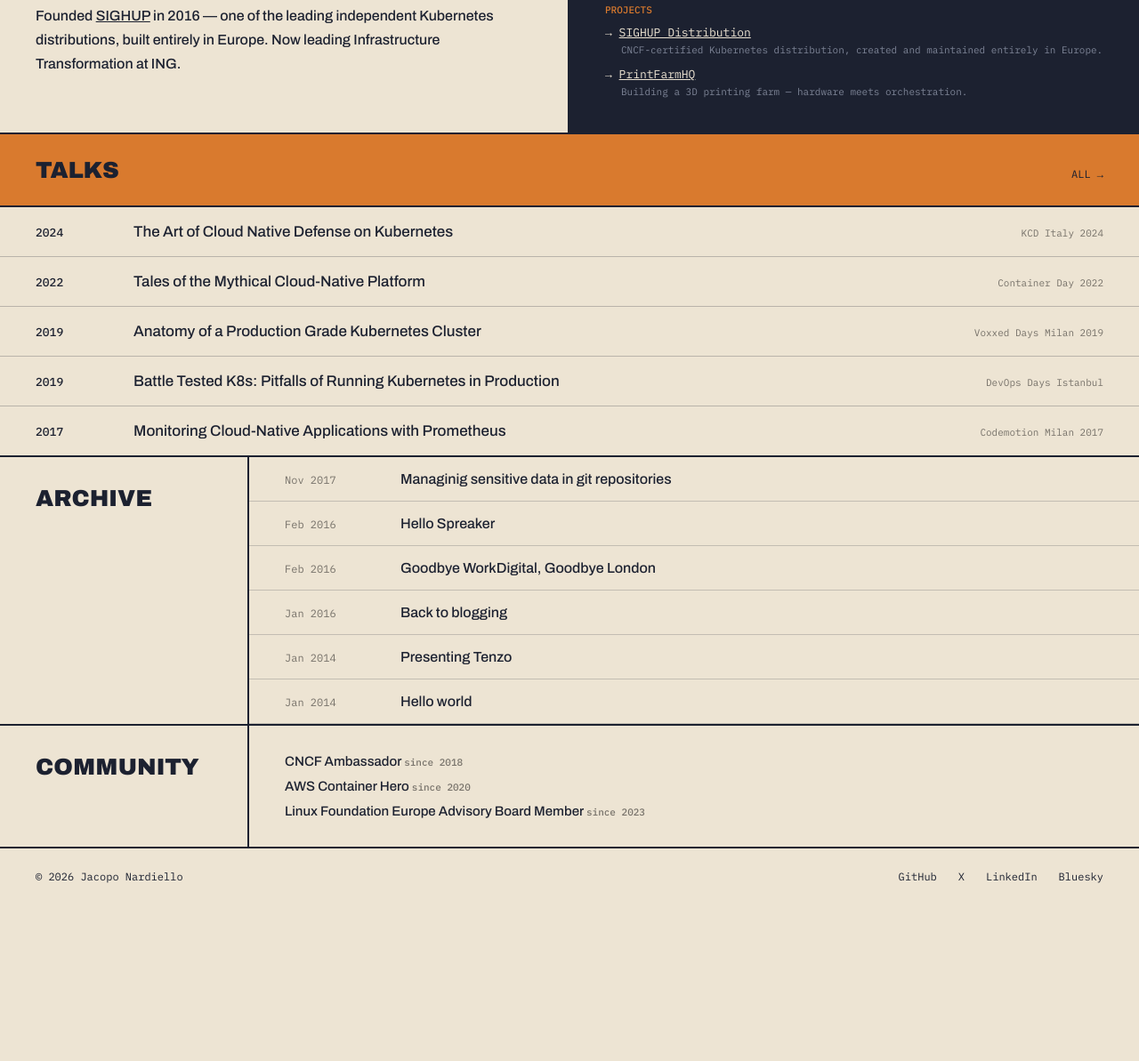
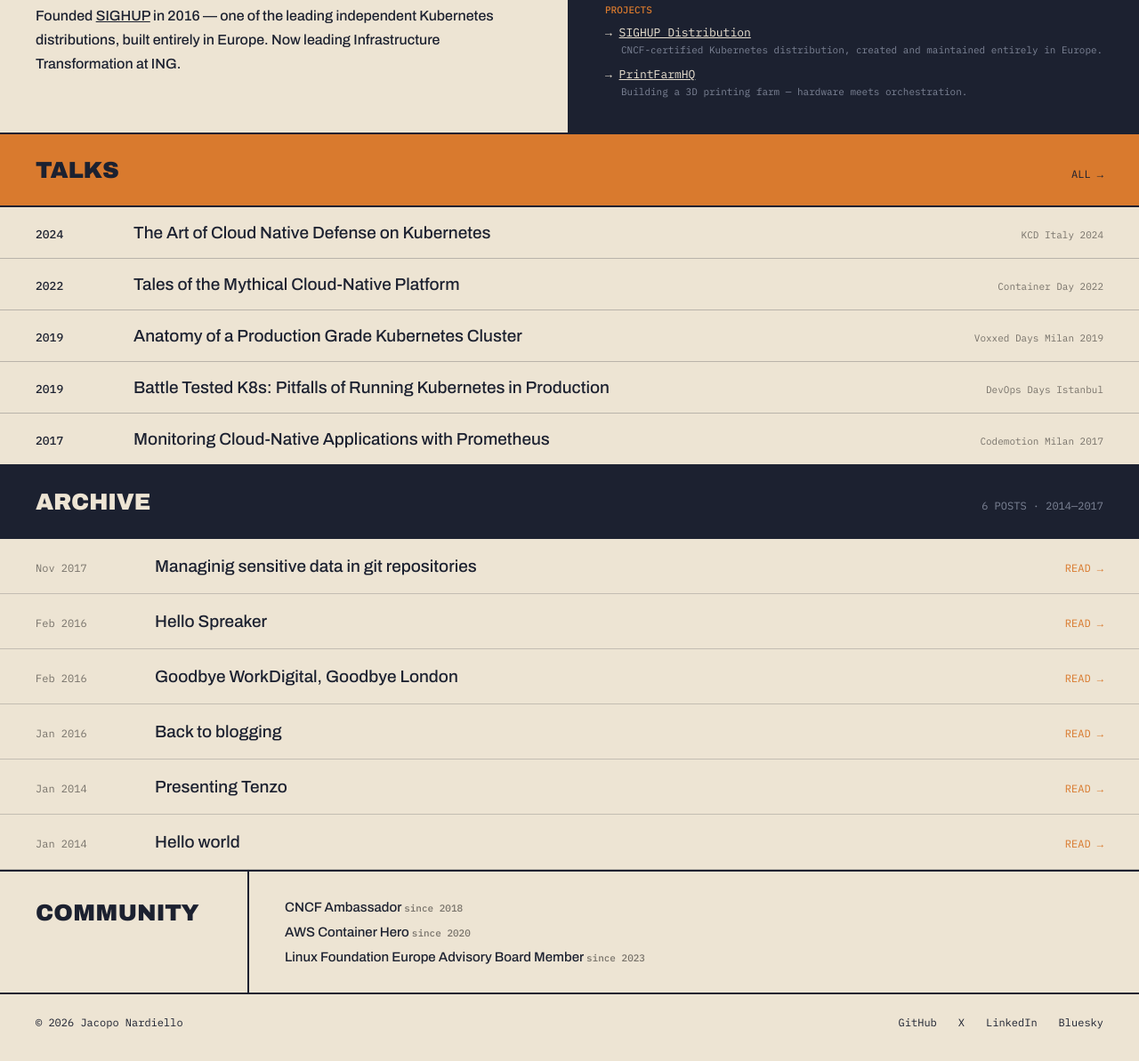
Before and after one commit to jnardiello/jnardiello.github.io, a Jekyll site: the page built from index.html, in a window 1280 px wide, cut to the strip 587-1780 px from the top of the page. Shown: the whole strip at 89% size. Built offline with Jekyll 4.4.1, drawn with Linux system fonts in a browser that asks for light colours; the list of posts is cut into pages by our own code; comment, search, counter and statistics services are not loaded; before the commit the page ends 1616 px from its top, so only the background shows below that.

Commit message:
Integrate redesign v6 homepage

```diff
--- a/css/main.css
+++ b/css/main.css
@@ -43,7 +43,7 @@
 .talk-row { display: grid; grid-template-columns: 90px 1fr auto; gap: 20px; padding: 18px 40px; border-bottom: 1px solid rgba(28,33,48,0.25); align-items: baseline; }
 .talk-row:last-child { border-bottom: none; }
 .talk-row .year { font-size: 13px; font-weight: 500; }
-.talk-row .talk-title { font-size: 17px; font-weight: 500; text-decoration: none; }
+.talk-row .talk-title { font-size: 19px; font-weight: 500; text-decoration: none; }
 .talk-row .mono.muted { font-size: 11px; }
 
 /* projects */
@@ -132,9 +132,13 @@
 .split-right .kicker { font-size: 11px; color: var(--accent); font-weight: 500; }
 .split-right .dim { color: #7d8496; }
 .project-entry-desc { font-size: 11px; line-height: 1.6; padding-left: 18px; margin-top: 3px; }
-.archive-row { display: grid; grid-template-columns: 110px 1fr; gap: 20px; padding: 16px 40px; border-bottom: 1px solid rgba(28,33,48,0.2); align-items: baseline; text-decoration: none; }
+.band-head.dark-bg { background: var(--ink); color: var(--paper); }
+.band-head .count { font-size: 12px; color: #7d8496; }
+.archive-row { display: grid; grid-template-columns: 110px 1fr auto; gap: 24px; padding: 20px 40px; border-bottom: 1px solid rgba(28,33,48,0.2); align-items: baseline; text-decoration: none; }
 .archive-row .mono { font-size: 12px; }
-.archive-row-title { font-size: 16px; font-weight: 500; }
+.archive-row .read { color: var(--accent); }
+.archive-row:hover .read { color: var(--ink); }
+.archive-row-title { font-size: 19px; font-weight: 500; }
 .pagination { display: flex; justify-content: space-between; align-items: baseline; padding: 18px 40px; font-size: 12px; }
 .pagination a { text-decoration: none; color: var(--accent); font-weight: 500; }
 .pagination .disabled { color: #a8a294; }
@@ -154,6 +158,8 @@
   .talk-row .mono.muted { grid-column: 2; }
   .post-list .post-row { grid-template-columns: 1fr; gap: 6px; padding: 20px; }
   .archive-row { grid-template-columns: 1fr; gap: 4px; padding: 14px 20px; }
+  .archive-row .read { display: none; }
+  .archive-row-title { font-size: 16px; }
   .pagination { padding: 14px 20px; }
   .post { padding: 0 20px; }
   .band-head { padding: 20px; }
--- a/index.html
+++ b/index.html
@@ -40,13 +40,16 @@
   {% endfor %}
 </section>
 
-<section class="labeled">
-  <div class="labeled-left"><h2>Archive</h2></div>
-  <div class="labeled-right no-pad">
+<section class="band">
+  <div class="band-head dark-bg">
+    <h2>Archive</h2>
+    <span class="mono count">{{ site.posts | size }} POSTS &middot; {{ site.posts.last.date | date: "%Y" }}&mdash;{{ site.posts.first.date | date: "%Y" }}</span>
+  </div>
   {% for post in paginator.posts %}
   <a class="archive-row" href="{{ post.url | relative_url }}">
     <span class="mono muted">{{ post.date | date: "%b %Y" }}</span>
     <span class="archive-row-title">{{ post.title | escape }}</span>
+    <span class="mono read">READ &rarr;</span>
   </a>
   {% endfor %}
   {% if paginator.total_pages > 1 %}
@@ -56,7 +59,6 @@
     {% if paginator.next_page %}<a href="{{ paginator.next_page_path | relative_url }}">OLDER &rarr;</a>{% else %}<span class="disabled">OLDER &rarr;</span>{% endif %}
   </nav>
   {% endif %}
-  </div>
 </section>
 
 <section class="labeled">
```
Lines whose indentation alone changed are shown as unchanged.
